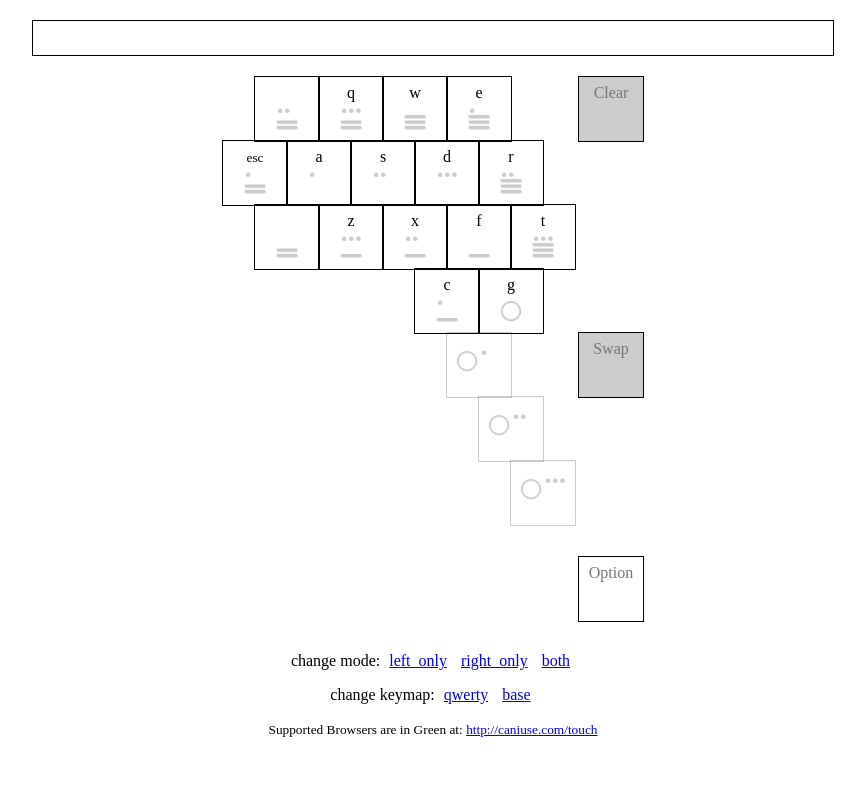
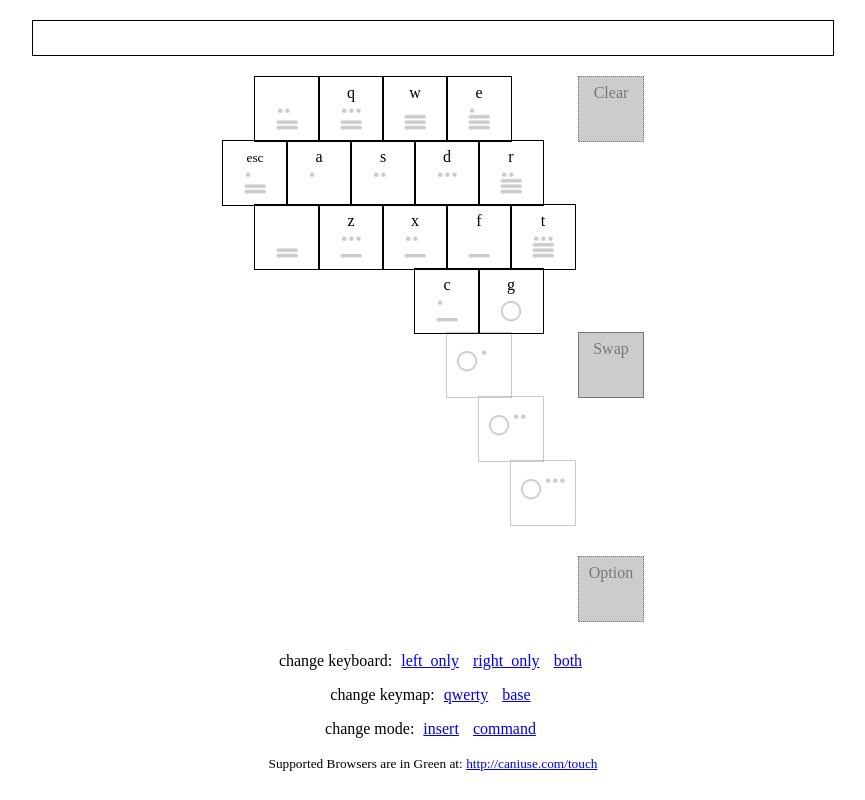
Before and after one commit to vaskoiii/symmetric-keyboard, a PHP site: page /index.php in a window 1280 px wide. Shown: the whole page, without its empty margins (207-1072 px from the left). Run offline with PHP 8.4, Linux system fonts and the light colour scheme.

Commit message:
more explanation

```diff
--- a/index.php
+++ b/index.php
@@ -86,12 +86,14 @@ function ptswap($id) { ?>
 	<title>Symmetric Keyboard</title>
 <style>
 	#choose_mode,
+	#choose_keyboard,
 	#choose_keymap {
 		border: none;
 		text-align: center;
 		width: 100%;
 		}
 		#choose_mode a,
+		#choose_keyboard a,
 		#choose_keymap a {
 			margin: 0px 5px;
 			}
@@ -107,6 +109,7 @@ function ptswap($id) { ?>
 		#clear ,
 		#option ,
 		#cswap {
+			border: 1px dotted;
 			color: #777;
 			background: #ccc;
 			position: absolute;
@@ -117,11 +120,11 @@ function ptswap($id) { ?>
 			}
 		#cswap {
 			top: 256px;
+			border: 1px solid;
 			}
 		#option {
 			top: 480px;
 			margin-bottom: 20px;
-			background: none;
 			}
 
 </style>
@@ -453,7 +456,7 @@ function ptswap($id) { ?>
 
 <span id="option_block" style="display: block; margin-top: 110px;">
 	<script>
-		function choose_mode($mode) {
+		function choose_keyboard($mode) {
 			switch ($mode) {
 				case 'left':
 					did('left').style.display = 'inline-block';
@@ -475,17 +478,22 @@ function ptswap($id) { ?>
 			}
 		}
 	</script>
-	<p id="choose_mode">
-		change mode:
-		<a href="javascript: choose_mode('left')">left_only</a>
-		<a href="javascript: choose_mode('right')">right_only</a>
-		<a href="javascript: choose_mode('both')">both</a>
+	<p id="choose_keyboard">
+		change keyboard:
+		<a href="javascript: choose_keyboard('left')">left_only</a>
+		<a href="javascript: choose_keyboard('right')">right_only</a>
+		<a href="javascript: choose_keyboard('both')">both</a>
 	</p>
 	<p id="choose_keymap">
 		change keymap: <?
 		foreach ($config['keymap'] as $k1 => $v1) { ?>
 			<a href="<?= htmlentities($_SERVER['PHP_SELF']); ?>?keymap=<?= htmlentities($v1); ?>"><?= htmlentities($v1); ?></a><?
 		} ?>
+	</p>
+	<p id="choose_mode">
+		change mode:
+		<a href="javascript: alert('currently the only available mode');">insert</a>
+		<a href="javascript: alert('command mode not yet implemented')">command</a>
 	</p>
 	<p><small>Supported Browsers are in Green at: <nobr><a href="http://caniuse.com/touch">http://caniuse.com/touch</a></nobr></small></p>
 </span>
@@ -558,7 +566,7 @@ function ptswap($id) { ?>
 </script>
 <script>
 	if (screen.width <= 840) {
-		choose_mode('left');
+		choose_keyboard('left');
 	}
 </script>
 <style>
```
Also changed, not shown: readme.md, vhex/export/hexboard.png (added), vhex/hexboard.svg (added).
